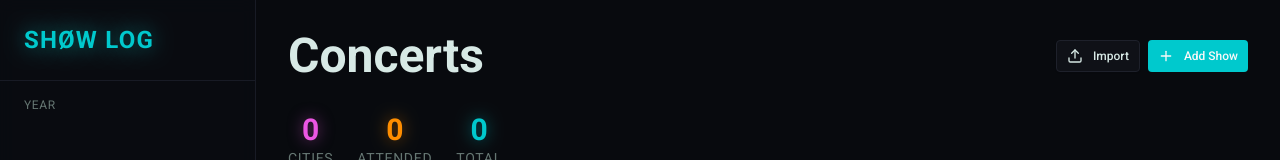
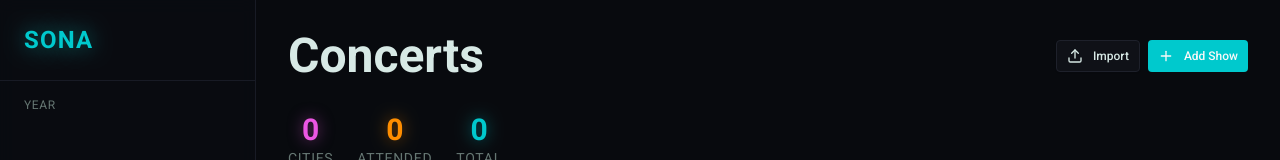
Before and after one commit to lara-isak/sona-concert-tracker, a Next.js app: page / in a window 1280 px wide. Shown: the top 160 px of the page. Built offline with nearby package versions, Linux system fonts and the light colour scheme.

Commit message:
Fix incorrect app naming

```diff
--- a/app/layout.tsx
+++ b/app/layout.tsx
@@ -12,7 +12,7 @@ const roboto = Roboto({
 })
 
 export const metadata: Metadata = {
-  title: "SHØW LOG - Concert Tracker",
+  title: "SONA - Concert Tracker",
   description: "Cyberpunk-themed concert tracking dashboard",
 }
 
--- a/app/page.tsx
+++ b/app/page.tsx
@@ -166,7 +166,7 @@ export default function ConcertTracker() {
           className="text-xl font-bold tracking-wider text-neon-cyan font-mono"
           style={{ textShadow: "0 0 20px oklch(0.72 0.21 195 / 0.5)" }}
         >
-          SHØW LOG
+          SONA
         </h1>
         <div className="flex gap-2">
           {years.map((year) => (
@@ -192,7 +192,7 @@ export default function ConcertTracker() {
             className="text-2xl font-bold tracking-wider text-neon-cyan font-mono"
             style={{ textShadow: "0 0 20px oklch(0.72 0.21 195 / 0.5)" }}
           >
-            SHØW LOG
+            SONA
           </h1>
         </div>
 
```
